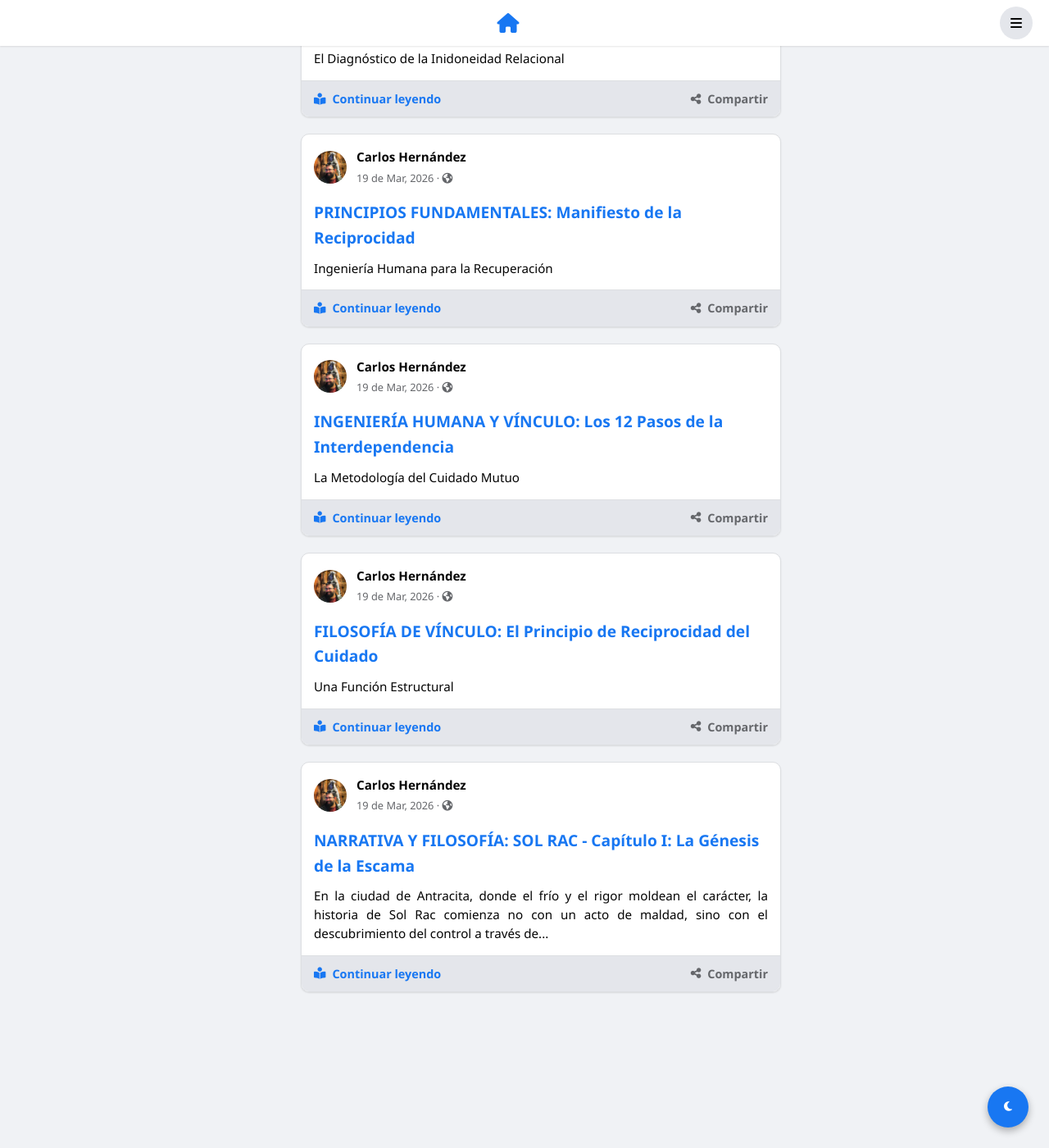
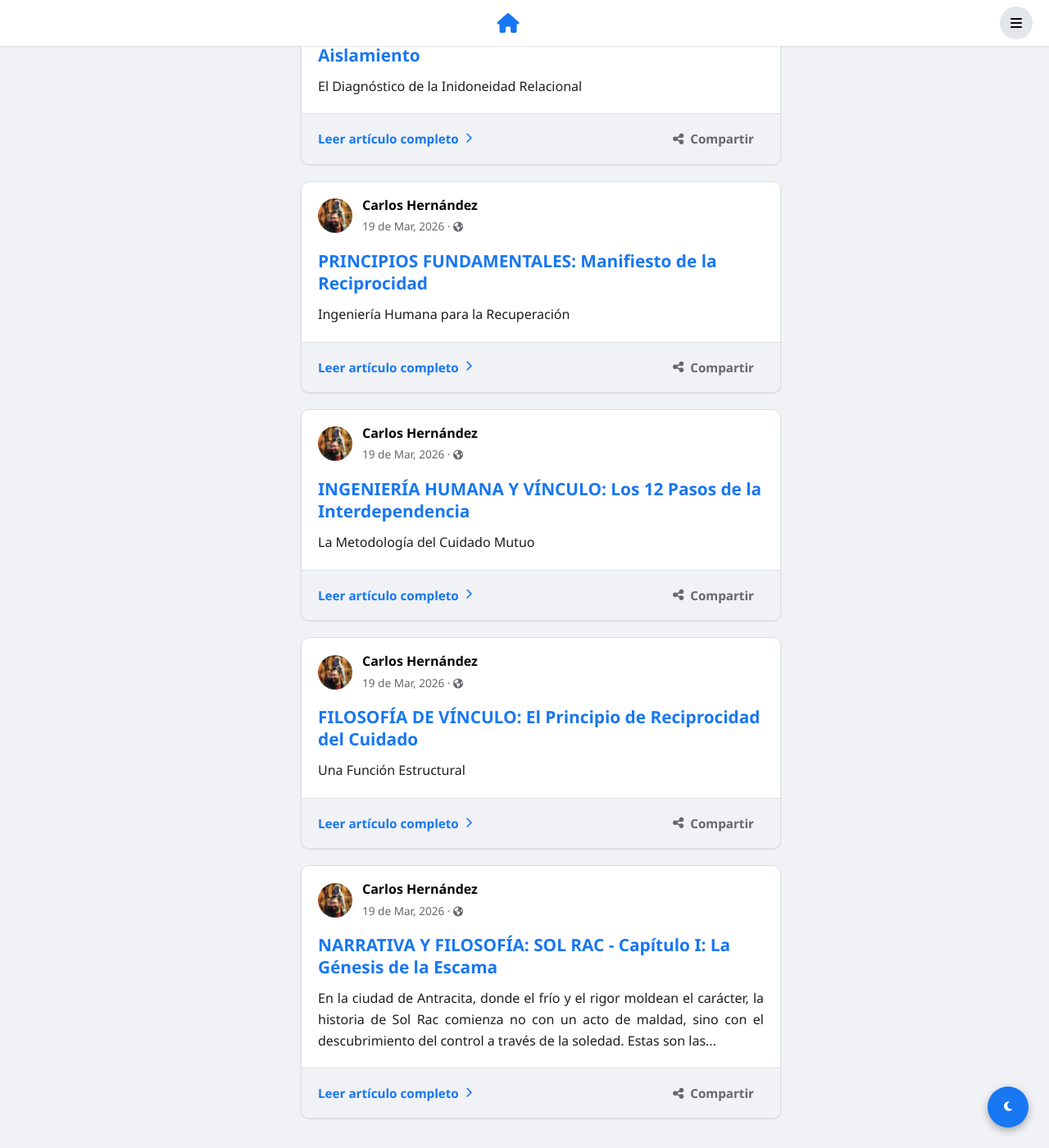
Before and after one commit to cafrhein/muro, a Jekyll site: the page built from index.html, in a window 1280 px wide and 1400 px high, scrolled down 624 px. Shown: the whole window at 82% size. Built offline with Jekyll 4.4.1, drawn with Linux system fonts in a browser that asks for light colours.

Commit message:
Update index.html

```diff
--- a/index.html
+++ b/index.html
@@ -3,66 +3,80 @@ layout: default
 title: Muro
 ---
 
-<div class="fb-card" style="padding: 0; overflow: hidden; margin-bottom: 16px; position: relative;">
-    <div style="height: 200px; background: linear-gradient(135deg, #a1c4fd 0%, #c2e9fb 100%);"></div>
+<div class="fb-card" style="padding: 0; overflow: hidden; margin-bottom: 16px; border: none; box-shadow: 0 4px 12px rgba(0,0,0,0.05);">
+    <div style="height: 220px; background: linear-gradient(135deg, #1877f2 0%, #00d2ff 100%); position: relative;">
+        <div style="position: absolute; bottom: 0; left: 0; right: 0; height: 100px; background: linear-gradient(to top, rgba(0,0,0,0.2), transparent);"></div>
+    </div>
 
-    <div style="display: flex; flex-direction: column; align-items: center; text-align: center; padding: 0 16px; margin-top: -65px;">
-        <div style="position: relative; z-index: 10;">
-            <img src="{{ '/perfil.png.jpg' | relative_url }}" style="width: 135px; height: 135px; border-radius: 50%; border: 4px solid var(--fb-white); background: var(--fb-white); object-fit: cover; box-shadow: 0 2px 4px rgba(0,0,0,0.1);">
+    <div style="display: flex; flex-direction: column; align-items: center; text-align: center; padding: 0 20px; margin-top: -75px; position: relative; z-index: 10;">
+        <div style="position: relative;">
+            <img src="{{ '/perfil.png.jpg' | relative_url }}" style="width: 150px; height: 150px; border-radius: 50%; border: 5px solid var(--fb-white); background: var(--fb-white); object-fit: cover; box-shadow: 0 4px 15px rgba(0,0,0,0.2);">
+            <div style="position: absolute; bottom: 15px; right: 10px; width: 22px; height: 22px; background: #45bd62; border: 3px solid var(--fb-white); border-radius: 50%;" title="Activo"></div>
         </div>
-        <h1 style="font-size: 1.8rem; color: var(--fb-text); margin-top: 12px; font-weight: 800;">Carlos Hernández</h1>
-        <p style="color: var(--fb-text-sec); padding-bottom: 18px; font-size: 1.05rem; font-weight: 400;">Ingeniería Humana & Redes de Apoyo</p>
+        <h1 style="font-size: 2rem; color: var(--fb-text); margin-top: 15px; font-weight: 800; letter-spacing: -0.5px;">Carlos Hernández</h1>
+        <p style="color: var(--fb-text-sec); padding-bottom: 20px; font-size: 1.1rem; font-weight: 500; max-width: 500px;">
+            Ingeniería Humana & Redes de Apoyo
+        </p>
     </div>
 
     <ul class="profile-tabs">
-        <li class="tab-item active" onclick="filterPosts('all', this)">Publicaciones</li>
-        <li class="tab-item" onclick="filterPosts('Crónicas', this)">Crónicas</li>
-        <li class="tab-item" onclick="filterPosts('Filosofía', this)">Filosofía</li>
+        <li class="tab-item active" onclick="filterPosts('all', this)">
+            <i class="fas fa-stream" style="margin-right: 8px; font-size: 0.9rem;"></i>Publicaciones
+        </li>
+        <li class="tab-item" onclick="filterPosts('Crónicas', this)">
+            <i class="fas fa-feather-alt" style="margin-right: 8px; font-size: 0.9rem;"></i>Crónicas
+        </li>
+        <li class="tab-item" onclick="filterPosts('Filosofía', this)">
+            <i class="fas fa-brain" style="margin-right: 8px; font-size: 0.9rem;"></i>Filosofía
+        </li>
     </ul>
 </div>
 
 <div id="skeleton-feed">
     {% for i in (1..2) %}
-    <div class="fb-card" style="padding: 16px; margin-bottom: 16px;">
-        <div style="display: flex; gap: 10px; margin-bottom: 15px;">
-            <div class="skeleton-item" style="width: 40px; height: 40px; border-radius: 50%;"></div>
-            <div style="display: flex; flex-direction: column; gap: 5px; justify-content: center;">
-                <div class="skeleton-item" style="width: 100px; height: 10px;"></div>
-                <div class="skeleton-item" style="width: 60px; height: 8px;"></div>
+    <div class="fb-card" style="padding: 20px; margin-bottom: 16px;">
+        <div style="display: flex; gap: 12px; margin-bottom: 20px;">
+            <div class="skeleton-item" style="width: 45px; height: 45px; border-radius: 50%;"></div>
+            <div style="display: flex; flex-direction: column; gap: 8px; justify-content: center;">
+                <div class="skeleton-item" style="width: 120px; height: 12px;"></div>
+                <div class="skeleton-item" style="width: 80px; height: 8px;"></div>
             </div>
         </div>
-        <div class="skeleton-item" style="width: 90%; height: 20px; margin-bottom: 12px;"></div>
-        <div class="skeleton-item" style="width: 100%; height: 12px; margin-bottom: 8px;"></div>
-        <div class="skeleton-item" style="width: 100%; height: 12px; margin-bottom: 8px;"></div>
-        <div class="skeleton-item" style="width: 40%; height: 12px;"></div>
+        <div class="skeleton-item" style="width: 95%; height: 25px; margin-bottom: 15px;"></div>
+        <div class="skeleton-item" style="width: 100%; height: 12px; margin-bottom: 10px;"></div>
+        <div class="skeleton-item" style="width: 85%; height: 12px;"></div>
     </div>
     {% endfor %}
 </div>
 
 <div id="real-feed" style="display: none;">
     {% for post in site.posts %}
-    <article class="fb-card post-card" data-category="{{ post.category }}" style="padding: 0; overflow: hidden; margin-bottom: 20px;">
+    <article class="fb-card post-card" data-category="{{ post.category }}" style="padding: 0; overflow: hidden; margin-bottom: 20px; border: 1px solid var(--fb-border);">
 
-        <div style="padding: 15px; display: flex; gap: 12px; align-items: center;">
-            <img src="{{ '/perfil.png.jpg' | relative_url }}" style="width: 40px; height: 40px; border-radius: 50%; object-fit: cover;">
+        <div style="padding: 16px 20px; display: flex; gap: 12px; align-items: center;">
+            <img src="{{ '/perfil.png.jpg' | relative_url }}" style="width: 42px; height: 42px; border-radius: 50%; object-fit: cover;">
             <div>
-                <strong style="display: block; color: var(--fb-text); font-size: 0.95rem;">Carlos Hernández</strong>
-                <span style="font-size: 0.8rem; color: var(--fb-text-sec);">{{ post.date | date: "%e de %b, %Y" }} · <i class="fas fa-globe-americas"></i></span>
+                <strong style="display: block; color: var(--fb-text); font-size: 1rem; font-weight: 700;">Carlos Hernández</strong>
+                <span style="font-size: 0.85rem; color: var(--fb-text-sec); font-weight: 500;">
+                    {{ post.date | date: "%e de %b, %Y" }} · <i class="fas fa-globe-americas" style="font-size: 0.75rem;"></i>
+                </span>
             </div>
         </div>
 
-        <div style="padding: 0 15px 15px 15px;">
-            <h3 style="color: var(--fb-blue); margin-bottom: 10px; font-size: 1.2rem; font-weight: 700;">{{ post.title }}</h3>
-            <div style="color: var(--fb-text); font-size: 0.95rem; line-height: 1.5; text-align: justify;">
-                {{ post.excerpt | strip_html | truncatewords: 35 }}
+        <div style="padding: 0 20px 20px 20px;">
+            <h3 style="color: var(--fb-blue); margin-bottom: 12px; font-size: 1.3rem; font-weight: 800; line-height: 1.3;">{{ post.title }}</h3>
+            <div style="color: var(--fb-text); font-size: 1rem; line-height: 1.6; text-align: justify; opacity: 0.9;">
+                {{ post.excerpt | strip_html | truncatewords: 40 }}
             </div>
         </div>
 
-        <div style="border-top: 1px solid var(--fb-border); padding: 10px 15px; background: var(--fb-hover); display: flex; justify-content: space-between; align-items: center;">
-            <a href="{{ post.url | relative_url }}" style="color: var(--fb-blue); text-decoration: none; font-weight: 600; font-size: 0.9rem; display: flex; align-items: center; gap: 8px;">
-                <i class="fas fa-book-reader"></i> Continuar leyendo
+        <div style="border-top: 1px solid var(--fb-border); padding: 12px 20px; background: var(--fb-bg); display: flex; justify-content: space-between; align-items: center;">
+            <a href="{{ post.url | relative_url }}" style="color: var(--fb-blue); text-decoration: none; font-weight: 700; font-size: 0.95rem; display: flex; align-items: center; gap: 8px;">
+                Leer artículo completo <i class="fas fa-chevron-right" style="font-size: 0.8rem;"></i>
             </a>
-            <div onclick="if(navigator.share){ navigator.share({title: '{{ post.title | escape }}', url: window.location.origin + '{{ post.url | relative_url }}'}); }" style="color: var(--fb-text-sec); font-weight: 600; font-size: 0.9rem; cursor: pointer; display: flex; align-items: center; gap: 8px;">
+            <div onclick="if(navigator.share){ navigator.share({title: '{{ post.title | escape }}', url: window.location.origin + '{{ post.url | relative_url }}'}); }"
+                 style="color: var(--fb-text-sec); font-weight: 600; font-size: 0.95rem; cursor: pointer; display: flex; align-items: center; gap: 8px; padding: 6px 12px; border-radius: 6px; transition: background 0.2s;"
+                 onmouseover="this.style.background='var(--fb-hover)'" onmouseout="this.style.background='transparent'">
                 <i class="fas fa-share-alt"></i> Compartir
             </div>
         </div>
@@ -96,3 +114,10 @@ title: Muro
         });
     }
 </script>
+
+<style>
+@keyframes fadeIn {
+    from { opacity: 0; transform: translateY(10px); }
+    to { opacity: 1; transform: translateY(0); }
+}
+</style>
```
Also changed, not shown: other parts of index.html (+11 -7 lines).
